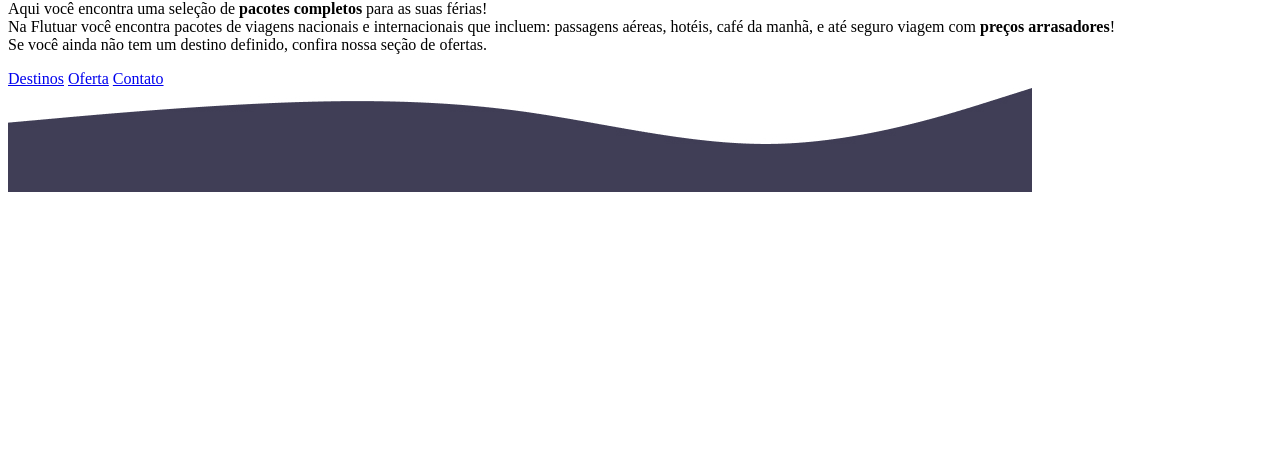
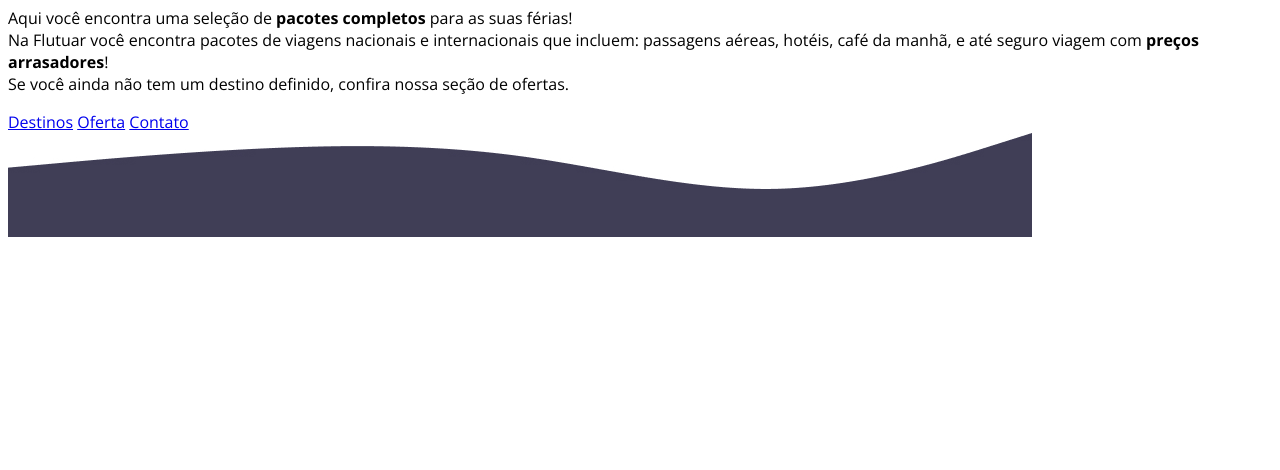
Before and after one commit to gustavonunesbispo/layout-recreation, a plain HTML site: page index.html in a window 1280 px wide. Shown: the part 330-800 px from the top of the page. Drawn offline with nearby package versions, Linux system fonts and the light colour scheme.

Commit message:
add font

```diff
--- a/index.html
+++ b/index.html
@@ -1,11 +1,21 @@
 <!DOCTYPE html>
 <html lang="pt-br">
 <head>
+  <!-- Font -->
+  <link rel="preconnect" href="https://fonts.googleapis.com">
+  <link rel="preconnect" href="https://fonts.gstatic.com" crossorigin>
+
   <meta charset="UTF-8">
   <meta name="viewport" content="width=device-width, initial-scale=1.0">
   <title>Flutuar</title>
+
   <!-- FavIcon -->
   <link rel="shortcut icon" href="img/favicon.svg" type="image/x-icon">
+  <!-- LinkFont -->
+  <link href="https://fonts.googleapis.com/css2?family=Dosis:wght@400;500;700&family=Open+Sans:wght@400;700&display=swap" rel="stylesheet">
+  <!-- Mystyle -->
+  <link rel="stylesheet" href="style.css">
+
 </head>
 <body>
   <div id="hero">
--- a/style.css
+++ b/style.css
@@ -0,0 +1,4 @@
+html{
+  font-family: 'Dosis', sans-serif;
+  font-family: 'Open Sans', sans-serif;
+}
```
